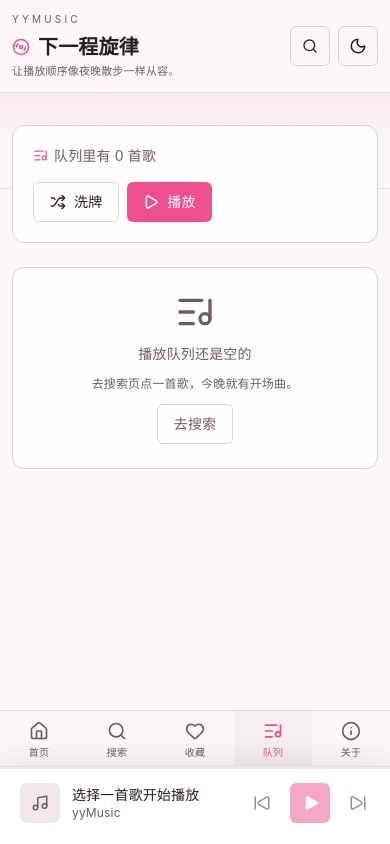
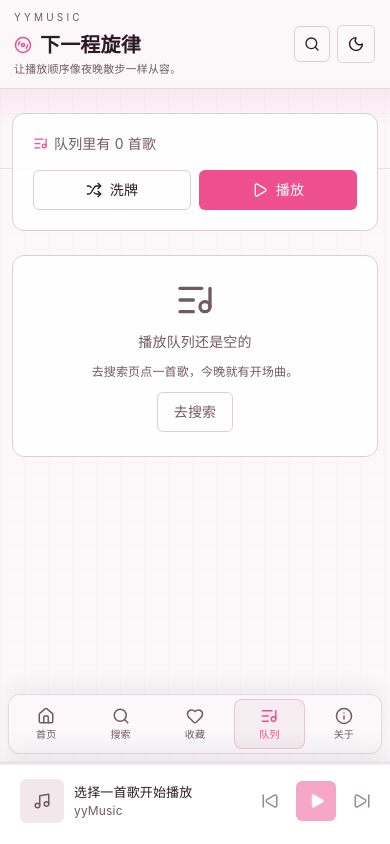
Before and after one commit to nyancccat/yymusic, a Next.js app: page /queue in a window 390 px wide. Built offline with nearby package versions, Linux system fonts and the light colour scheme.

Commit message:
refine mobile layout spacing and interaction polish

```diff
--- a/src/app/RootLayoutClient.tsx
+++ b/src/app/RootLayoutClient.tsx
@@ -24,10 +24,10 @@ function AppContent({ children }: { children: React.ReactNode }) {
       <div className="flex min-w-0 flex-1 flex-col">
         <TopBar />
         <div className="flex min-h-0 flex-1">
-          <main className="relative flex-1 overflow-y-auto px-3 pb-[calc(var(--bottom-space)+env(safe-area-inset-bottom))] pt-5 md:px-8 md:pt-6">
-            <div className="pointer-events-none absolute inset-x-0 top-0 h-24 border-b border-border/40 bg-gradient-to-b from-primary/10 via-transparent to-transparent" />
+          <main className="relative flex-1 overflow-y-auto overscroll-y-contain px-3 pb-[calc(var(--bottom-space)+env(safe-area-inset-bottom))] pt-4 md:px-8 md:pt-6">
+            <div className="pointer-events-none absolute inset-x-0 top-0 h-20 border-b border-border/40 bg-gradient-to-b from-primary/10 via-transparent to-transparent md:h-24" />
             <div className="pointer-events-none absolute inset-0 bg-grid opacity-20" />
-            <div className="relative pt-3 md:pt-1">{children}</div>
+            <div className="relative pt-2 md:pt-1">{children}</div>
           </main>
           {showLyrics && <RightPanel />}
         </div>
--- a/src/app/globals.css
+++ b/src/app/globals.css
@@ -23,10 +23,10 @@
   --input: 334 20% 84%;
   --ring: 336 82% 62%;
   --radius: 0.5rem;
-  --mobile-nav-height: 56px;
-  --mobile-player-height: 78px;
+  --mobile-nav-height: 60px;
+  --mobile-player-height: 82px;
   --desktop-player-height: 84px;
-  --bottom-space: calc(var(--mobile-nav-height) + var(--mobile-player-height) + 8px);
+  --bottom-space: calc(var(--mobile-nav-height) + var(--mobile-player-height) + 10px);
 }
 
 .dark {
--- a/src/app/page.tsx
+++ b/src/app/page.tsx
@@ -116,12 +116,12 @@ export default function HomePage() {
               三个平台的热门榜单在这里相逢。你只管点开，故事会自己流动。
             </p>
           </div>
-          <div className="flex items-center gap-3">
-            <Button variant="accent" onClick={handleExplore}>
+          <div className="flex w-full items-center gap-2 sm:w-auto sm:gap-3">
+            <Button variant="accent" className="flex-1 sm:flex-none" onClick={handleExplore}>
               <Waves size={16} className="mr-2" />
               开始聆听
             </Button>
-            <Button variant="outline" asChild>
+            <Button variant="outline" className="flex-1 sm:flex-none" asChild>
               <Link href="/search">
                 <Compass size={15} className="mr-2" />
                 去找一首歌
--- a/src/app/queue/page.tsx
+++ b/src/app/queue/page.tsx
@@ -34,12 +34,12 @@ export default function QueuePage() {
           <ListMusic size={15} className="text-primary" />
           队列里有 {playlist.length} 首歌
         </p>
-        <div className="flex items-center gap-2">
-          <Button variant="outline" onClick={handleShuffle}>
+        <div className="grid w-full grid-cols-2 gap-2 md:flex md:w-auto md:items-center">
+          <Button variant="outline" className="w-full md:w-auto" onClick={handleShuffle}>
             <Shuffle size={16} className="mr-2" />
             洗牌
           </Button>
-          <Button variant="accent" onClick={handlePlayAll}>
+          <Button variant="accent" className="w-full md:w-auto" onClick={handlePlayAll}>
             <Play size={16} className="mr-2" />
             {isPlaying ? '暂停' : '播放'}
           </Button>
--- a/src/components/business/SongList.tsx
+++ b/src/components/business/SongList.tsx
@@ -35,7 +35,7 @@ export function SongList({
   const { currentTrack, isPlaying, setPlaylist } = usePlayer();
   const { isFavorite, toggleFavorite } = useFavorites();
 
-  const mobileColumns = ['32px', 'minmax(0,1fr)', '56px'].join(' ');
+  const mobileColumns = ['32px', 'minmax(0,1fr)', '48px'].join(' ');
   const desktopColumns = [
     '32px',
     'minmax(0,1fr)',
@@ -71,7 +71,7 @@ export function SongList({
     <div className="space-y-3">
       {showHeader && (
         <div
-          className="grid items-center gap-2 pb-2 text-xs uppercase tracking-[0.18em] text-muted-foreground md:gap-3 [grid-template-columns:var(--grid-cols-mobile)] md:[grid-template-columns:var(--grid-cols-desktop)]"
+          className="hidden items-center gap-2 pb-2 text-xs uppercase tracking-[0.18em] text-muted-foreground md:grid md:gap-3 [grid-template-columns:var(--grid-cols-mobile)] md:[grid-template-columns:var(--grid-cols-desktop)]"
           style={gridStyle}
         >
           <span>#</span>
@@ -87,7 +87,7 @@ export function SongList({
           <div
             key={`${song.platform}-${song.id}`}
             className={cn(
-              'group grid items-center gap-2 rounded-lg border border-transparent px-2 py-2.5 transition hover:bg-secondary/40 hover:shadow-[inset_0_0_0_1px_hsl(var(--primary)/0.45)] md:gap-3 md:py-2 [grid-template-columns:var(--grid-cols-mobile)] md:[grid-template-columns:var(--grid-cols-desktop)]',
+              'group grid items-center gap-2 rounded-lg border border-transparent px-2 py-2 transition hover:bg-secondary/40 hover:shadow-[inset_0_0_0_1px_hsl(var(--primary)/0.45)] md:gap-3 md:py-2 [grid-template-columns:var(--grid-cols-mobile)] md:[grid-template-columns:var(--grid-cols-desktop)]',
               isCurrentSong(song) &&
                 'bg-primary/10 shadow-[inset_0_0_0_1px_hsl(var(--primary)/0.45)]'
             )}
--- a/src/components/layout/MobileNav.tsx
+++ b/src/components/layout/MobileNav.tsx
@@ -17,7 +17,8 @@ export function MobileNav() {
   const pathname = usePathname();
 
   return (
-    <nav className="fixed bottom-[calc(var(--mobile-player-height)+env(safe-area-inset-bottom))] left-0 right-0 z-40 flex h-[var(--mobile-nav-height)] items-center justify-around border-t border-border/70 bg-background/95 backdrop-blur-md lg:hidden">
+    <nav className="fixed bottom-[calc(var(--mobile-player-height)+env(safe-area-inset-bottom)+4px)] left-0 right-0 z-40 px-2 pb-1 lg:hidden">
+      <div className="flex h-[var(--mobile-nav-height)] items-center justify-around rounded-xl border border-border/70 bg-background/95 shadow-[0_-8px_20px_rgba(15,23,42,0.06)] backdrop-blur-md">
         {navItems.map((item) => {
           const Icon = item.icon;
           const isActive = pathname === item.href;
@@ -26,15 +27,17 @@ export function MobileNav() {
               key={item.href}
               href={item.href}
               className={cn(
-              'flex h-full min-w-0 flex-1 flex-col items-center justify-center gap-1 pt-1 text-[10px] font-medium text-muted-foreground transition-colors',
-              isActive && 'bg-secondary/60 text-primary'
+                'mx-0.5 flex h-[calc(100%-8px)] min-w-0 flex-1 flex-col items-center justify-center gap-0.5 rounded-lg text-[10px] font-medium text-muted-foreground transition-colors',
+                isActive &&
+                  'bg-secondary/70 text-primary shadow-[inset_0_0_0_1px_hsl(var(--primary)/0.28)]'
               )}
             >
-            <Icon size={20} />
+              <Icon size={18} />
               <span>{item.label}</span>
             </Link>
           );
         })}
+      </div>
     </nav>
   );
 }
--- a/src/components/layout/PlayerBar.tsx
+++ b/src/components/layout/PlayerBar.tsx
@@ -133,7 +133,7 @@ export function PlayerBar() {
 
   return (
     <div
-      className="fixed bottom-0 left-0 right-0 z-50 min-h-[var(--mobile-player-height)] border-t border-border/70 bg-card/95 pb-[env(safe-area-inset-bottom)] shadow-[0_-10px_24px_rgba(15,23,42,0.08)] lg:min-h-[var(--desktop-player-height)] lg:pb-0"
+      className="fixed bottom-0 left-0 right-0 z-50 min-h-[var(--mobile-player-height)] border-t border-border/70 bg-card/95 pb-[env(safe-area-inset-bottom)] shadow-[0_-10px_24px_rgba(15,23,42,0.08)] backdrop-blur-sm lg:min-h-[var(--desktop-player-height)] lg:pb-0"
       onTouchStart={handleTouchStart}
       onTouchEnd={handleTouchEnd}
     >
@@ -142,15 +142,15 @@ export function PlayerBar() {
           <div className="h-full bg-primary" style={{ width: `${progress}%` }} />
         </div>
       </div>
-      <div className="px-3 py-1.5 md:px-6 md:py-3">
-        <div className="flex items-center gap-2 md:hidden">
+      <div className="px-2.5 py-1.5 md:px-6 md:py-3">
+        <div className="flex items-center gap-1.5 md:hidden">
           <button
             type="button"
-            className="flex min-w-0 flex-1 items-center gap-3 rounded-md px-2 py-2 text-left transition hover:bg-secondary/50"
+            className="flex min-w-0 flex-1 items-center gap-2.5 rounded-lg px-2.5 py-2 text-left transition hover:bg-secondary/50 active:bg-secondary/60"
             onClick={toggleFullScreen}
             title="进入全屏模式"
           >
-            <div className="relative flex h-10 w-10 items-center justify-center overflow-hidden rounded-md bg-secondary">
+            <div className="relative flex h-11 w-11 items-center justify-center overflow-hidden rounded-md bg-secondary">
               {currentTrack?.cover ? (
                 <img
                   src={currentTrack.cover}
@@ -162,7 +162,7 @@ export function PlayerBar() {
               )}
             </div>
             <div className="min-w-0">
-              <p className="truncate text-sm font-medium">
+              <p className="truncate text-[13px] font-medium">
                 {currentTrack ? currentTrack.name : '选择一首歌开始播放'}
               </p>
               <p className="truncate text-xs text-muted-foreground">
@@ -171,7 +171,13 @@ export function PlayerBar() {
             </div>
           </button>
           <div className="flex items-center gap-2">
-            <Button variant="ghost" size="icon" onClick={prev} disabled={!currentTrack}>
+            <Button
+              variant="ghost"
+              size="icon"
+              className="h-9 w-9 max-[360px]:hidden md:h-10 md:w-10"
+              onClick={prev}
+              disabled={!currentTrack}
+            >
               <SkipBack size={18} />
             </Button>
             <Button
@@ -190,7 +196,13 @@ export function PlayerBar() {
                 <Play size={18} fill="currentColor" strokeWidth={0} className="ml-0.5" />
               )}
             </Button>
-            <Button variant="ghost" size="icon" onClick={next} disabled={!currentTrack}>
+            <Button
+              variant="ghost"
+              size="icon"
+              className="h-9 w-9 max-[360px]:hidden md:h-10 md:w-10"
+              onClick={next}
+              disabled={!currentTrack}
+            >
               <SkipForward size={18} />
             </Button>
           </div>
@@ -215,7 +227,7 @@ export function PlayerBar() {
               )}
             </div>
             <div className="min-w-0">
-              <p className="truncate text-sm font-medium">
+              <p className="truncate text-[13px] font-medium">
                 {currentTrack ? currentTrack.name : '选择一首歌开始播放'}
               </p>
               <p className="truncate text-xs text-muted-foreground">
@@ -226,7 +238,13 @@ export function PlayerBar() {
 
           <div className="flex flex-1 flex-col gap-2 items-center">
             <div className="flex items-center justify-center gap-3">
-              <Button variant="ghost" size="icon" onClick={prev} disabled={!currentTrack}>
+              <Button
+                variant="ghost"
+                size="icon"
+                className="h-9 w-9 max-[360px]:hidden md:h-10 md:w-10"
+                onClick={prev}
+                disabled={!currentTrack}
+              >
                 <SkipBack size={18} />
               </Button>
               <Button
@@ -245,7 +263,13 @@ export function PlayerBar() {
                   <Play size={18} fill="currentColor" strokeWidth={0} className="ml-0.5" />
                 )}
               </Button>
-              <Button variant="ghost" size="icon" onClick={next} disabled={!currentTrack}>
+              <Button
+                variant="ghost"
+                size="icon"
+                className="h-9 w-9 max-[360px]:hidden md:h-10 md:w-10"
+                onClick={next}
+                disabled={!currentTrack}
+              >
                 <SkipForward size={18} />
               </Button>
             </div>
--- a/src/components/layout/TopBar.tsx
+++ b/src/components/layout/TopBar.tsx
@@ -81,7 +81,7 @@ export function TopBar() {
     <header className="z-40 border-b border-border/70 bg-background/95 backdrop-blur-md md:sticky md:top-0">
       <div
         className={cn(
-          'flex items-center justify-between gap-3 px-3 py-3 md:gap-4 md:px-8 md:py-5',
+          'flex items-center justify-between gap-3 px-3.5 py-2.5 md:gap-4 md:px-8 md:py-5',
           isAboutPage && 'py-2.5'
         )}
       >
@@ -115,7 +115,7 @@ export function TopBar() {
           </p>
         </div>
 
-        <div className="flex items-center gap-2">
+        <div className="flex items-center gap-1.5 md:gap-2">
           {pathname !== '/search' && (
             <Button
               variant="outline"
@@ -123,6 +123,7 @@ export function TopBar() {
               onClick={() => router.push('/search')}
               aria-label="搜索"
               title="搜索"
+              className="h-9 w-9 md:h-10 md:w-10"
             >
               <Search size={16} />
             </Button>
@@ -137,7 +138,9 @@ export function TopBar() {
           >
             {showLyrics ? <PanelRightClose size={16} /> : <PanelRightOpen size={16} />}
           </Button>
-          <ThemeToggle />
+          <div className="scale-95 md:scale-100">
+            <ThemeToggle />
+          </div>
         </div>
       </div>
     </header>
```
Also changed, not shown: src/components/business/MediaCard.tsx (+6 -2 lines). Lines whose indentation alone changed are shown as unchanged.
